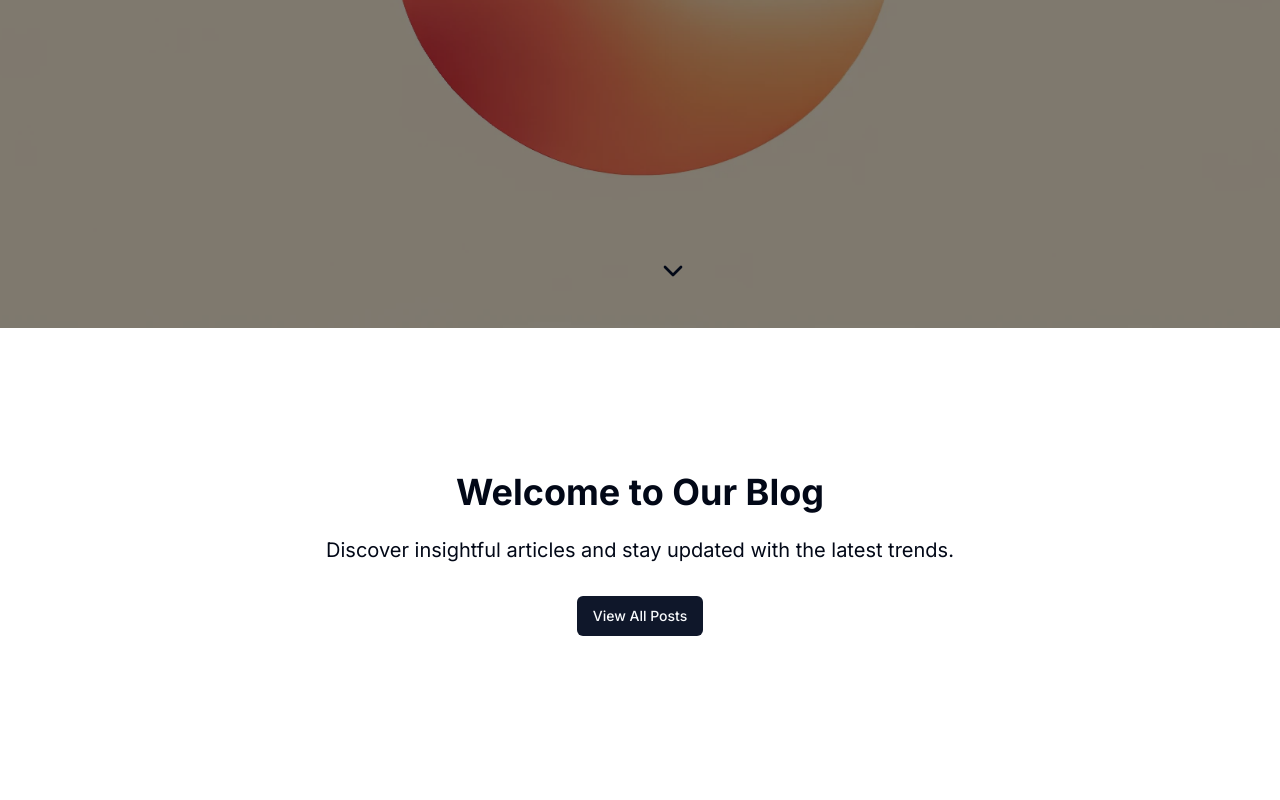
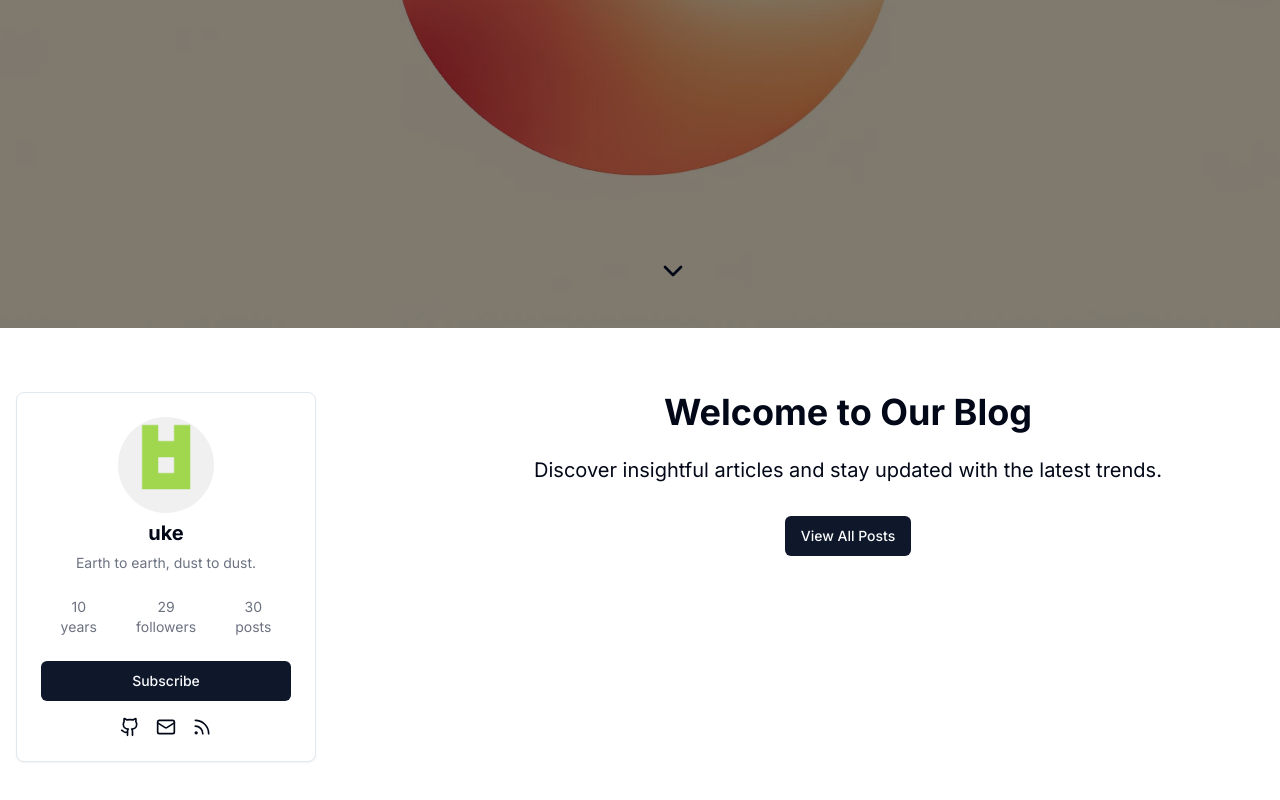
Before and after one commit to ukeSJTU/minerva, a Next.js app: page / in a window 1280 px wide. Shown: the part 472-1272 px from the top of the page. Before the commit the page ends 1172 px from the top, so only its background shows below. Built offline with nearby package versions, Linux system fonts and the light colour scheme.

Commit message:
feat(ui): :sparkles: add profile card component and homepage banner to homepage

```diff
--- a/src/app/layout.tsx
+++ b/src/app/layout.tsx
@@ -2,7 +2,6 @@ import type { Metadata } from "next";
 import { Inter } from "next/font/google";
 import "./globals.css";
 import { Navbar } from "@/components/navbar";
-import { HomepageBanner } from "@/components/banner";
 
 const inter = Inter({ subsets: ["latin"] });
 
@@ -20,12 +19,7 @@ export default function RootLayout({
     <html lang="en">
       <body className={inter.className}>
         <Navbar />
-        <HomepageBanner
-          imageUrl="/images/banner_1.jpg"
-          title="Welcome to My Blog"
-          quote="A blog about web development and programming."
-        />
-        <div className="pt-20">{children}</div>
+        <div>{children}</div>
       </body>
     </html>
   );
--- a/src/app/page.tsx
+++ b/src/app/page.tsx
@@ -1,16 +1,38 @@
 import Link from "next/link";
 import { Button } from "@/components/ui/button";
+import { HomepageBanner } from "@/components/banner";
+import ProfileCard from "@/components/profile_card";
 
 export default function Home() {
   return (
-    <main className="container mx-auto px-4 py-16 text-center">
+    <main className="">
+      <HomepageBanner
+        imageUrl="/images/banner_1.jpg"
+        title="Welcome to My Blog"
+        quote="A blog about web development and programming."
+      />
+      <div className="container flex flex-row mx-auto justify-around px-4 py-16 text-center">
+        <div className="w-1/3">
+          <ProfileCard
+            avatarUrl="/images/avatar.jpg"
+            name="uke"
+            motto="Earth to earth, dust to dust."
+            yearsWriting={10}
+            followers={29}
+            posts={30}
+          />
+        </div>
+        <div className="w-2/3">
           <h1 className="text-4xl font-bold mb-6">Welcome to Our Blog</h1>
           <p className="text-xl mb-8">
-        Discover insightful articles and stay updated with the latest trends.
+            Discover insightful articles and stay updated with the latest
+            trends.
           </p>
           <Button asChild>
             <Link href="/posts">View All Posts</Link>
           </Button>
+        </div>
+      </div>
     </main>
   );
 }
```
Lines whose indentation alone changed are shown as unchanged.
